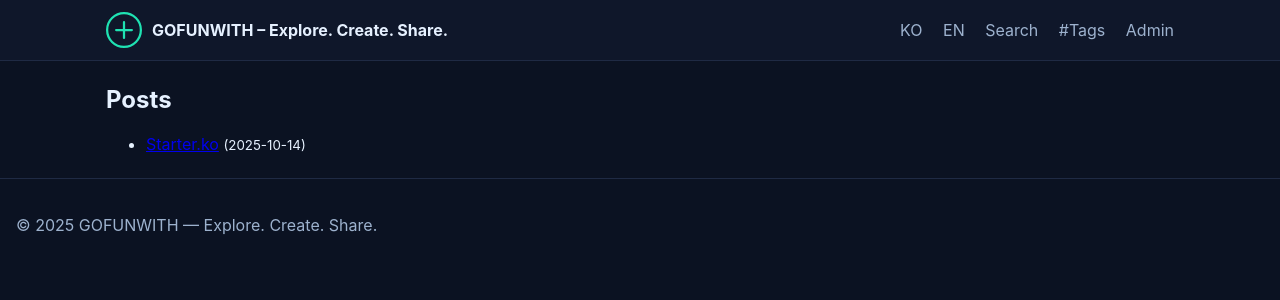
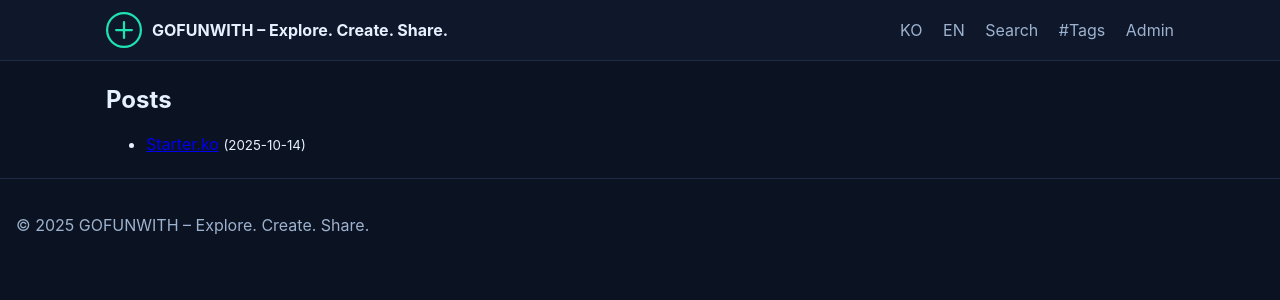
Before and after one commit to gosungjinmoon/gosungjinmoon.github.io, a Jekyll site: the page built from posts.html, in a window 1280 px wide. Shown: the top 300 px of the page. Built offline with Jekyll 4.4.1, drawn with Linux system fonts in a browser that asks for light colours; comment, search, counter and statistics services are not loaded; some of the changed lines change nothing that is shown.

Commit message:
Update footer.html

```diff
--- a/_includes/footer.html
+++ b/_includes/footer.html
@@ -1,10 +1,8 @@
-<!-- /* _includes/footer.html  v6.4.1_20251017 */ -->
+<!-- /* _includes/footer.html  v6.4.2_202510220213 */ -->
 <footer class="site-footer">
-  <div class="wrap">
-    <p>© {{ "now" | date: "%Y" }} GOFUNWITH — Explore. Create. Share.</p>
-  </div>
+  <p>© 2025 GOFUNWITH – Explore. Create. Share.</p>
 </footer>
-
+<script src="{{ '/assets/js/lunr.min.js' | relative_url }}"></script>
 <script src="{{ '/assets/js/translator.js' | relative_url }}"></script>
 <script src="{{ '/assets/js/search.js' | relative_url }}"></script>
 <script src="{{ '/assets/js/main.js' | relative_url }}"></script>
```
